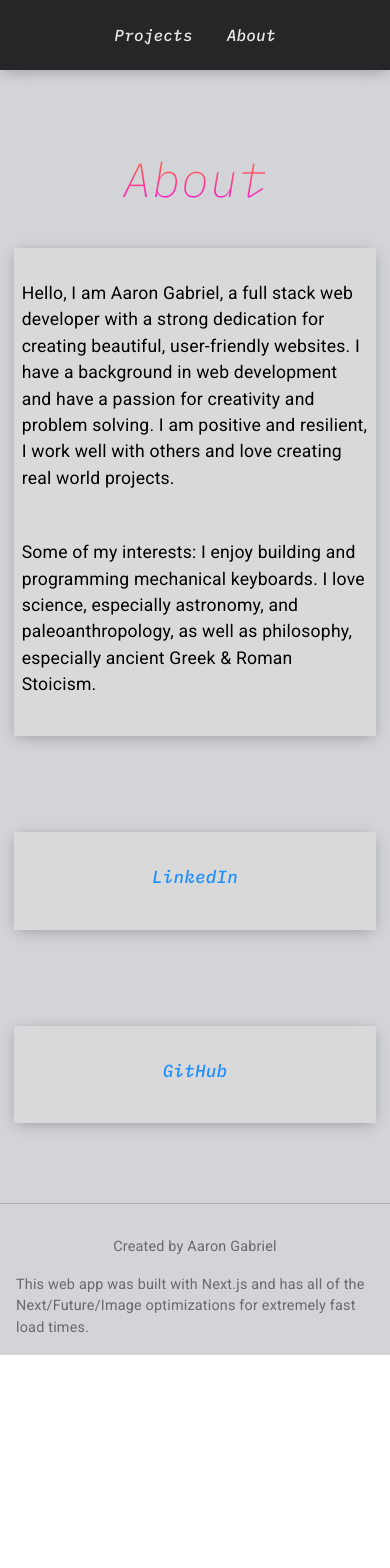
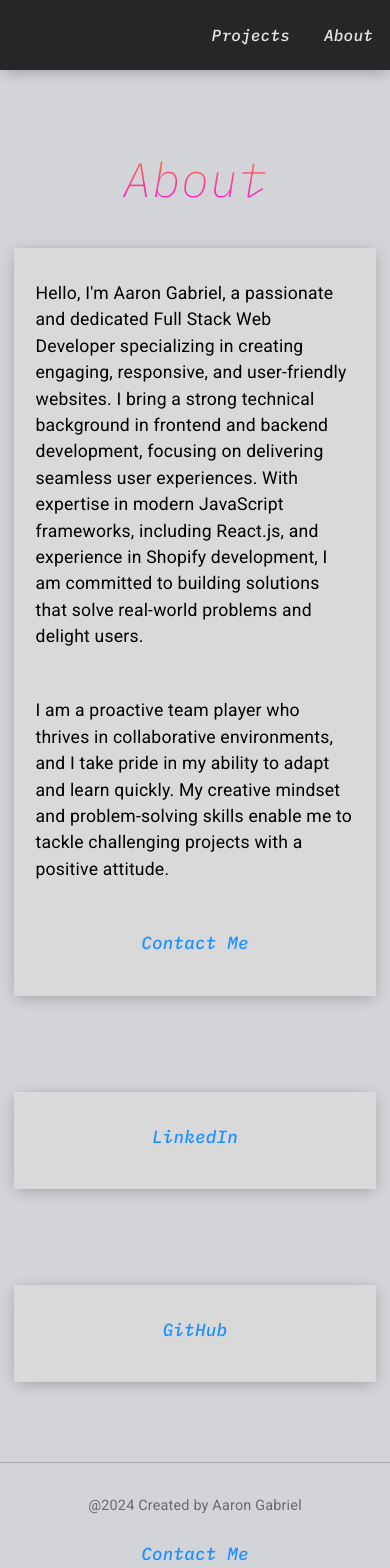
Before and after one commit to AaronGabriel147/project-gallery, a Next.js app: page /about in a window 390 px wide. Shown: the top 1568 px of the page. Before the commit the page ends 1355 px from the top, so only its background shows below. Built offline with nearby package versions, Linux system fonts and the light colour scheme.

Commit message:
Many small changes to components like, footer, about, cards

```diff
--- a/pages/Footer.js
+++ b/pages/Footer.js
@@ -3,8 +3,8 @@ export default function Footer() {
     return (
         <div className="about-footer">
             <div className="line"></div>
-            <p id="footer-txt">Created by Aaron Gabriel</p>
-            <a id="footer-txt" href="https://github.com/AaronGabriel147/project-gallery">This web app was built with Next.js and has all of the Next/Future/Image optimizations for extremely fast load times.</a>
+            <p id="footer-txt">@2024 Created by Aaron Gabriel</p>
+            <a id="link" style={{ padding   : '24px' }} href="mailto:aarongabriel147@gmail.com">Contact Me</a>
         </div >
     )
 }
--- a/pages/HeroSection.js
+++ b/pages/HeroSection.js
@@ -27,12 +27,12 @@ const slides = [
     },
     {
         title: "Full Stack Solutions",
-        description: "I specialize in building full-stack applications, handling both frontend and backend seamlessly. My skills include Node.js, Express, and database management with MongoDB and PostgreSQL.",
+        description: "I specialize in building full-stack applications, handling both frontend and backend seamlessly. My skills include Node.js, Express, and database management with PostgreSQL.",
         images: [sefiaTemplate, plants, petmakerDesktopSS]
     },
     {
         title: "E-Commerce Expert",
-        description: "As a Shopify expert, I can help businesses grow with scalable, customized e-commerce solutions, integrating everything from payment gateways to inventory management.",
+        description: "As a Shopify expert, I can help businesses grow with scalable, customized e-commerce solutions, focusing on creating industry standard storefronts and optimizing user experience.",
         images: [GNPfinalGIF, tuttos, slice16x9]
     }
 ]; // Define an array of slides with different text and image sets
--- a/pages/about.js
+++ b/pages/about.js
@@ -25,8 +25,12 @@ export default function About() {
                     quality="100"
                 // priority
                 />
-                <p>Hello, I am Aaron Gabriel, a full stack web developer with a strong dedication for creating beautiful, user-friendly websites. I have a background in web development and have a passion for creativity and problem solving. I am positive and resilient, I work well with others and love creating real world projects.</p>
-                <p>Some of my interests: I enjoy building and programming mechanical keyboards. I love science, especially astronomy, and paleoanthropology, as well as philosophy, especially ancient Greek & Roman Stoicism.</p>
+                <p>Hello, I'm Aaron Gabriel, a passionate and dedicated Full Stack Web Developer specializing in creating engaging, responsive, and user-friendly websites. I bring a strong technical background in frontend and backend development, focusing on delivering seamless user experiences. With expertise in modern JavaScript frameworks, including React.js, and experience in Shopify development, I am committed to building solutions that solve real-world problems and delight users.</p>
+                <p>I am a proactive team player who thrives in collaborative environments, and I take pride in my ability to adapt and learn quickly. My creative mindset and problem-solving skills enable me to tackle challenging projects with a positive attitude.</p>
+
+                <a id="link" style={{ padding   : '24px' }} href="mailto:aarongabriel147@gmail.com">Contact Me</a>
+
+
             </div>
 
             {/* LinkedIn */}
--- a/styles/globals.css
+++ b/styles/globals.css
@@ -145,7 +145,7 @@ p {
 }
 
 .card:hover {
-  box-shadow: 0 3px 15px -3px rgba(44, 71, 226, 0.496);
+  /* box-shadow: 0 3px 15px -3px rgba(44, 71, 226, 0.496); */
   transition: .8s ease-in-out, box-shadow .1s ease-in-out;
 }
 
@@ -270,12 +270,18 @@ button:hover {
   backdrop-filter: saturate(10%) blur(7px);
 }
 
-.about-card:hover {
+.about-card p {
+  padding-left: 4%;
+  padding-right: 4%;
+}
+
+
+
+/* .about-card:hover { */
   /* box-shadow: 0 3px 15px -3px rgba(44, 26, 248, 0.699); */
-  box-shadow: 0 3px 15px -3px rgba(44, 26, 248, 0.699);
-
-  transition: .8s ease-in-out, box-shadow .1s ease-in-out;
-}
+  /* box-shadow: 0 3px 15px -3px rgba(44, 26, 248, 0.699); */
+  /* transition: .8s ease-in-out, box-shadow .1s ease-in-out; */
+/* } */
 
 
 .about-footer {
@@ -324,7 +330,6 @@ button:hover {
 
   .nav {
     padding-right: 0;
-    justify-content: center;
     box-shadow: 0 3px 15px -3px rgba(0, 0, 0, 0.161);
   }
 
```
